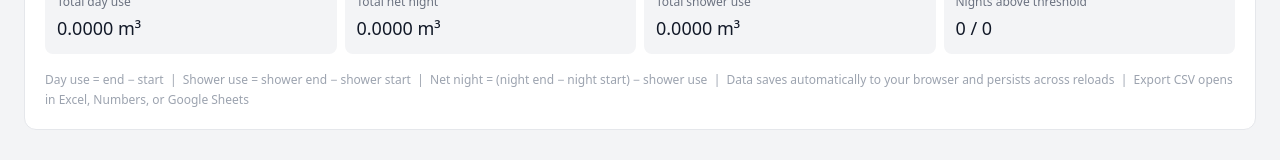
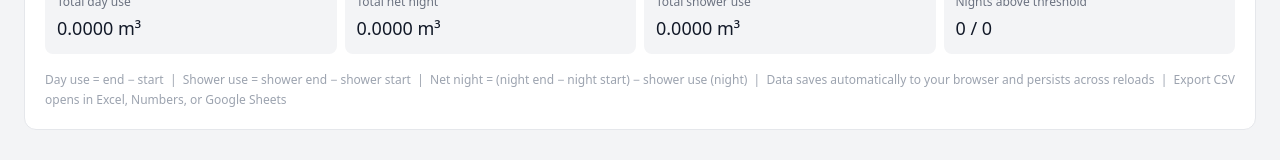
Before and after one commit to ZainMeraki/Water-Tracker, a React (Vite) app: page / in a window 1280 px wide. Shown: the part 271-431 px from the top of the page. Built offline with nearby package versions, Linux system fonts and the light colour scheme.

Commit message:
Changed Footer Description

```diff
--- a/src/components/WaterTracker.jsx
+++ b/src/components/WaterTracker.jsx
@@ -163,7 +163,7 @@ export default function WaterTracker({ dark, setDark }) {
         <p className="text-xs text-gray-400 dark:text-zinc-500 mt-4 leading-relaxed">
           Day use = end − start &nbsp;|&nbsp;
           Shower use = shower end − shower start &nbsp;|&nbsp;
-          Net night = (night end − night start) − shower use &nbsp;|&nbsp;
+          Net night = (night end − night start) − shower use (night) &nbsp;|&nbsp;
           Data saves automatically to your browser and persists across reloads &nbsp;|&nbsp;
           Export CSV opens in Excel, Numbers, or Google Sheets
         </p>
```
